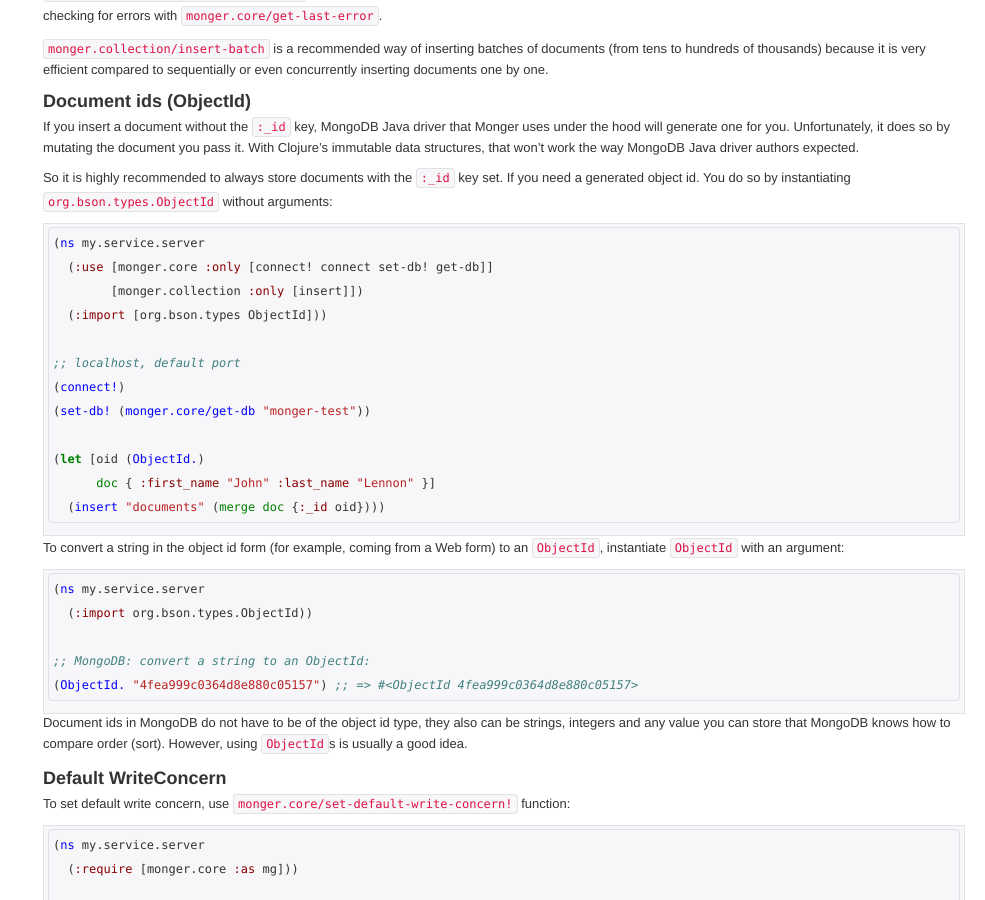
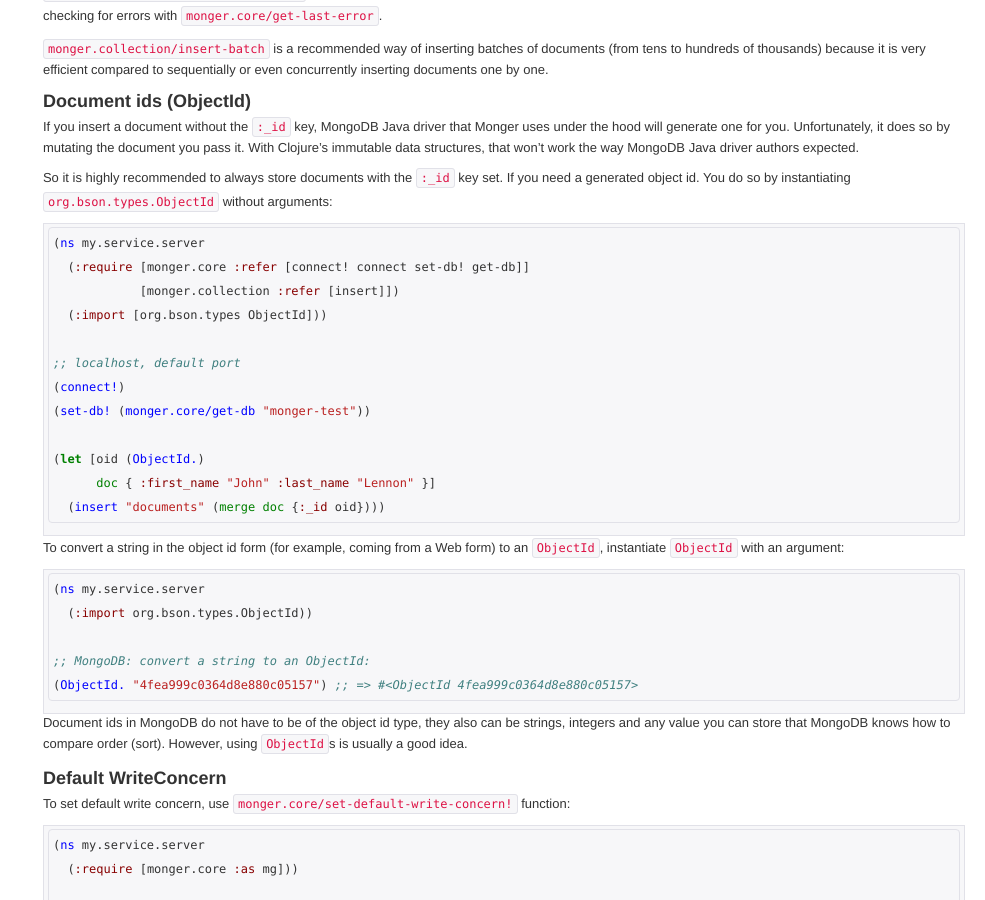
Before and after one commit to clojurewerkz/monger.docs, a Jekyll site: the page built from articles/getting_started.md, in a window 1280 px wide and 900 px high, scrolled down 3455 px. Shown: the whole window, without its empty margins (295-1280 px from the left). Built offline with Jekyll 4.4.1, drawn with Linux system fonts in a browser that asks for light colours; some web fonts are replaced; comment, search, counter and statistics services are not loaded.

Commit message:
Don't use :use

````diff
--- a/articles/getting_started.md
+++ b/articles/getting_started.md
@@ -218,8 +218,8 @@ So it is highly recommended to always store documents with the `:_id` key set. I
 
 ``` clojure
 (ns my.service.server
-  (:use [monger.core :only [connect! connect set-db! get-db]]
-        [monger.collection :only [insert]])
+  (:require [monger.core :refer [connect! connect set-db! get-db]]
+            [monger.collection :refer [insert]])
   (:import [org.bson.types ObjectId]))
 
 ;; localhost, default port
````
